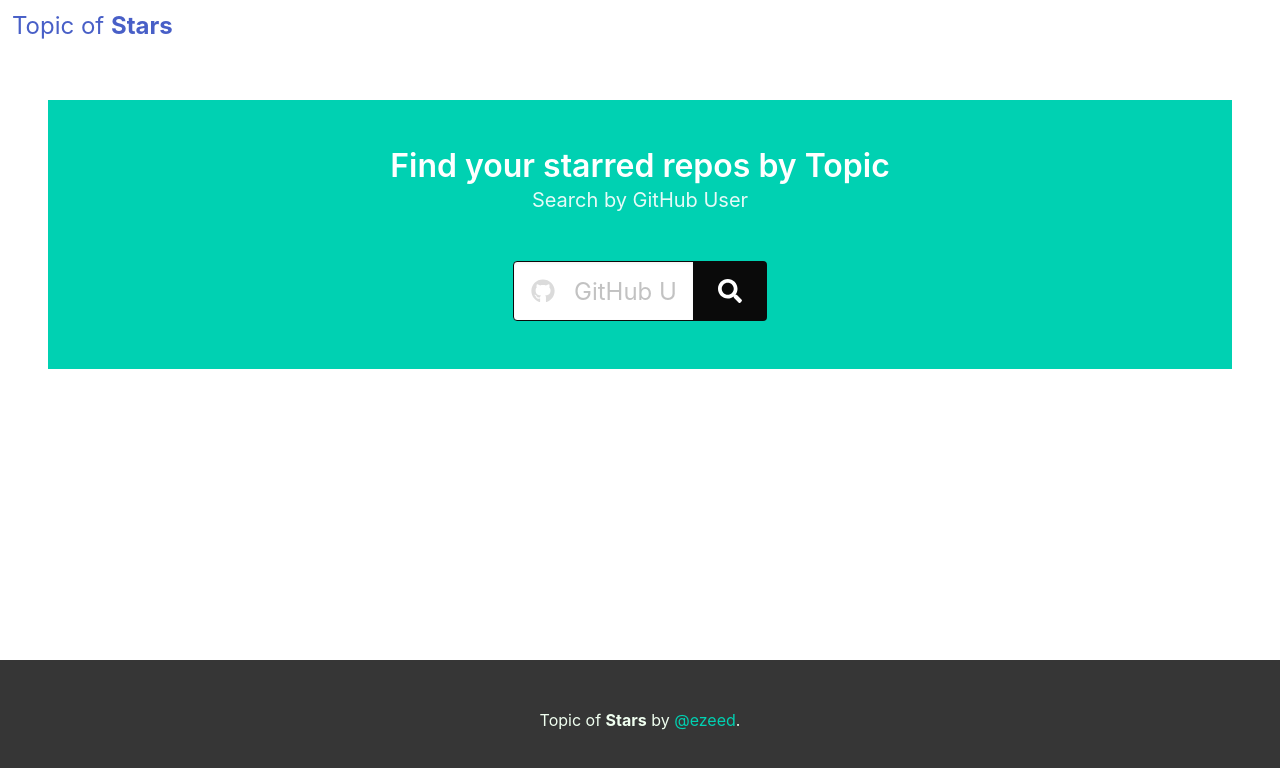
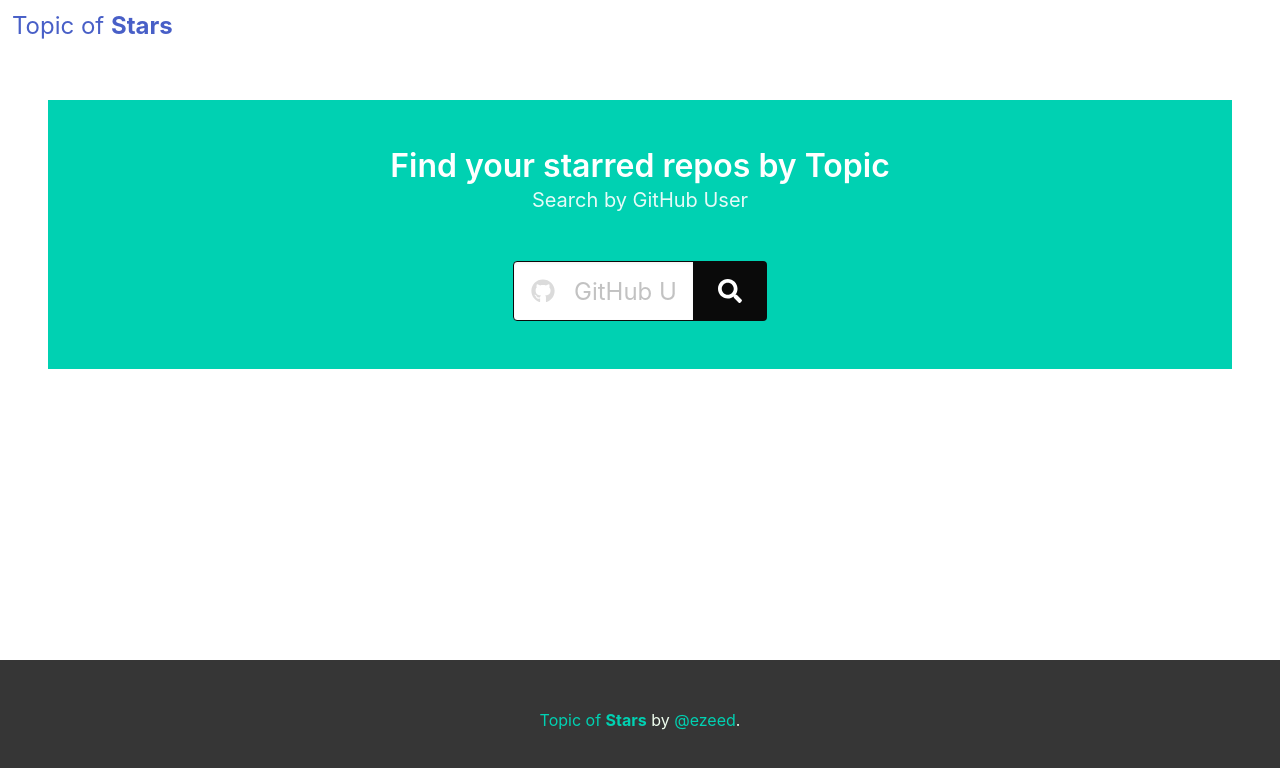
Before and after one commit to ezeed/topics-of-stars, a React (Create React App) app: page / in a window 1280 px wide. Shown: the top 768 px of the page. Built offline with nearby package versions, Linux system fonts and the light colour scheme; no server answers; what graphql.macro would draw is missing.

Commit message:
footer github link

```diff
--- a/src/components/footer/index.js
+++ b/src/components/footer/index.js
@@ -4,8 +4,22 @@
   <footer className="footer has-background-dark footer-stick">
     <div className="content has-text-centered">
       <p>
-        Topic of <strong>Stars</strong> by{" "}
-        <a href="https://github.com/ezeed">@ezeed</a>.
+        <a
+          href="https://github.com/ezeed/topics-of-stars"
+          rel="noopener noreferrer"
+          target="_blank"
+        >
+          Topic of <strong className="has-text-primary">Stars</strong>
+        </a>{" "}
+        by{" "}
+        <a
+          href="https://github.com/ezeed"
+          rel="noopener noreferrer"
+          target="_blank"
+        >
+          @ezeed
+        </a>
+        .
       </p>
     </div>
   </footer>
```
